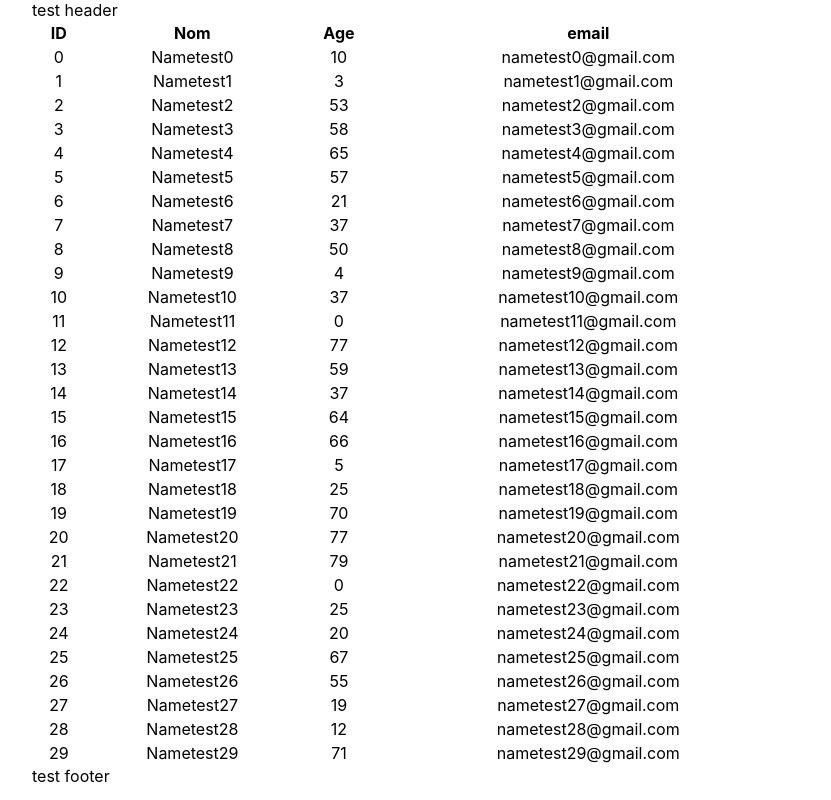
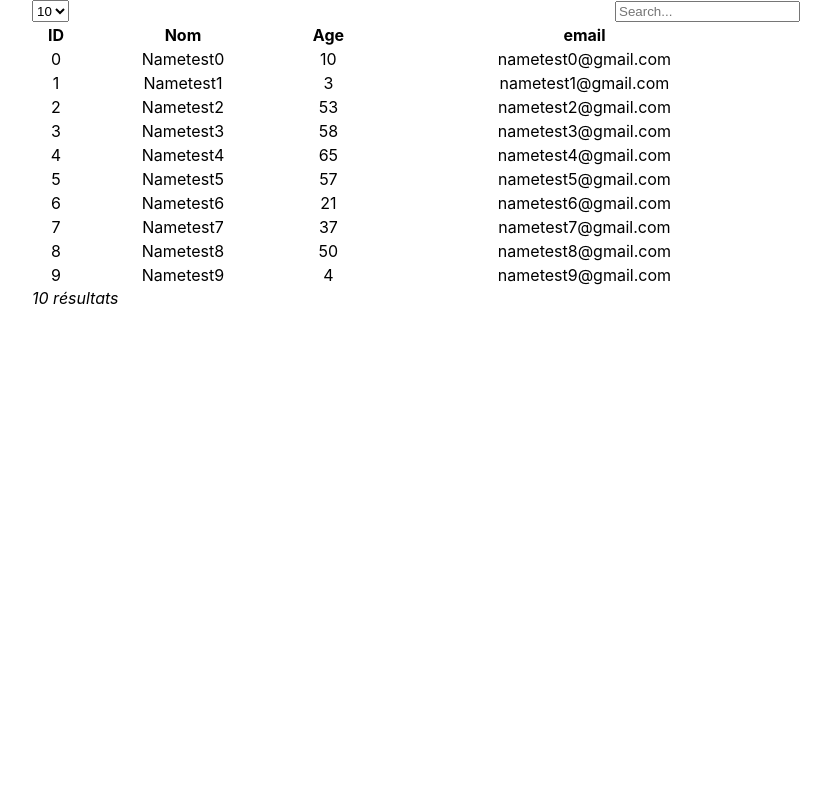
Before and after one commit to JeremyGendre/react-datatable, a React (Create React App) app: page / in a window 1280 px wide. Shown: the whole page, without its empty margins (224-1055 px from the left). Built offline with nearby package versions, Linux system fonts and the light colour scheme.

Commit message:
add filters

```diff
--- a/src/App.css
+++ b/src/App.css
@@ -26,3 +26,8 @@
 .h-full{height: 100%;}
 
 .text-center{text-align: center;}
+
+.justify-end{justify-content: end;}
+.justify-center{justify-content: center;}
+.justify-space-between{justify-content: space-between;}
+.justify-space-around{justify-content: space-around;}
--- a/src/Component/Datatable.tsx
+++ b/src/Component/Datatable.tsx
@@ -1,16 +1,23 @@
-import React, {createContext, PropsWithChildren, useContext} from "react";
+import React, {createContext, Dispatch, PropsWithChildren, useContext, useEffect, useState} from "react";
 import {DataInterface} from "../utils/dataGenerator";
 import DatatableHeader from "./header/DatatableHeader";
 import DatatableContent from "./content/DatatableContent";
 import DatatableFooter from "./footer/DatatableFooter";
 import '../assets/Datatable.css';
 
-type DatatableType = {
+interface DatatableType {
     data: Array<DataInterface>,
     columnTitles?: object
-};
+}
 
-const datatableContext = createContext<DatatableType | undefined>(undefined);
+interface DatatableContextType extends DatatableType {
+    filteredData: Array<DataInterface>,
+    setFilteredData: Dispatch<any>,
+    filteredDataNumber: number,
+    setFilteredDataNumber: Dispatch<any>,
+}
+
+const datatableContext = createContext<DatatableContextType | undefined>(undefined);
 
 export const useDatatable = () => {
     const context = useContext(datatableContext);
@@ -21,9 +28,23 @@ export const useDatatable = () => {
 };
 
 export function DatatableProvider(props:PropsWithChildren<DatatableType>){
-    const {children, ...otherProps} = props;
+    const {children, data, ...otherProps} = props;
+    const [filteredData, setFilteredData] = useState(data);
+    const [filteredDataNumber, setFilteredDataNumber] = useState(10);
+
+    useEffect(() => {
+        setFilteredData(data.slice(0,filteredDataNumber));
+    },[data, filteredDataNumber]);
+
     return (
-        <datatableContext.Provider value={{...otherProps}}>
+        <datatableContext.Provider value={{
+            data: data,
+            filteredData: filteredData,
+            setFilteredData: setFilteredData,
+            filteredDataNumber: filteredDataNumber,
+            setFilteredDataNumber: setFilteredDataNumber,
+            ...otherProps
+        }}>
             {children}
         </datatableContext.Provider>
     );
--- a/src/Component/content/DatatableContent.tsx
+++ b/src/Component/content/DatatableContent.tsx
@@ -4,13 +4,13 @@ import ContentHeader from "./ContentHeader";
 import {DataInterface} from "../../utils/dataGenerator";
 
 export default function DatatableContent(){
-    const {data} = useDatatable();
-    if(!data.length) return <>No data</>;
+    const {filteredData} = useDatatable();
+    if(!filteredData.length) return <>No data</>;
     return (
         <table className="w-full">
             <ContentHeader/>
             <tbody>
-                {data.map(oneData => <TableRow key={oneData.id + oneData.name} data={oneData}/>)}
+                {filteredData.map(oneData => <TableRow key={oneData.id + oneData.name} data={oneData}/>)}
             </tbody>
         </table>
     );
--- a/src/Component/footer/DatatableFooter.tsx
+++ b/src/Component/footer/DatatableFooter.tsx
@@ -1,9 +1,11 @@
 import React from "react";
+import {useDatatable} from "../Datatable";
 
 export default function DatatableFooter(){
+    const {filteredData} = useDatatable();
     return (
         <div>
-            test footer
+            <i>{filteredData.length} résultats</i>
         </div>
     );
 }
--- a/src/Component/header/DatatableHeader.tsx
+++ b/src/Component/header/DatatableHeader.tsx
@@ -1,9 +1,27 @@
-import React from "react";
+import React, {ChangeEvent} from "react";
+import {useDatatable} from "../Datatable";
+import {searchInCollection} from "../../utils/arrayFunctions";
 
 export default function DatatableHeader(){
+    const {data, filteredDataNumber, setFilteredDataNumber, setFilteredData, columnTitles} = useDatatable();
+    const handleSelectionChange = (e: ChangeEvent<HTMLSelectElement>) => {
+        setFilteredDataNumber(parseInt(e.target.value));
+    };
+
+    const handleSearch = (e: ChangeEvent<HTMLInputElement>) => {
+        setFilteredData(searchInCollection(data, e.target.value, Object.keys(columnTitles ?? {})).slice(0,filteredDataNumber));
+    };
+
     return (
-        <div>
-            test header
+        <div className="d-flex justify-space-between">
+            <select onChange={handleSelectionChange}>
+                <option value={5} selected={filteredDataNumber === 5}>5</option>
+                <option value={10} selected={filteredDataNumber === 10}>10</option>
+                <option value={20} selected={filteredDataNumber === 20}>20</option>
+            </select>
+            <div>
+                <input type="text" onChange={handleSearch} placeholder="Search..."/>
+            </div>
         </div>
     );
 }
--- /dev/null
+++ b/src/utils/arrayFunctions.ts
@@ -0,0 +1,20 @@
+export function searchInObject(object: object, search: string, keys:Array<string> = [])
+{
+    if(keys.length > 0){
+        for(let i = 0; i < keys.length; i++){
+            // @ts-ignore
+            if(object.hasOwnProperty(keys[i]) && object[keys[i]].toString().includes(search)){
+                return true;
+            }
+        }
+        return false;
+    }
+    return Object.values(object).some(value => value.toString().includes(search));
+}
+
+export function searchInCollection(collection: Array<object>, search: string, keys:Array<string> = [])
+{
+    return collection.filter(item => {
+        return searchInObject(item, search, keys);
+    });
+}
```
